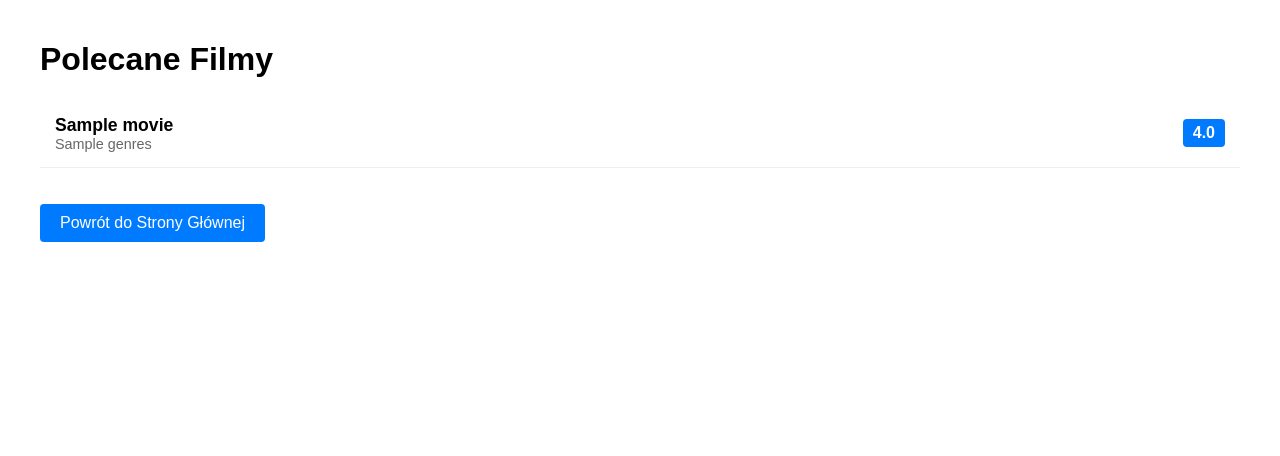
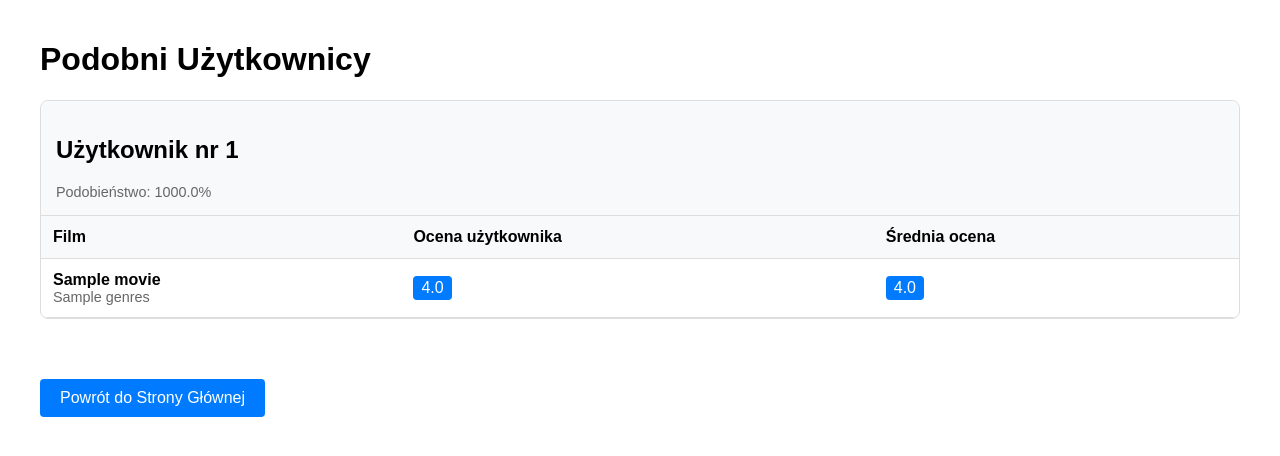
Before and after one commit to Wifalko/MovieLensRecommender, a Flask app: template templates/recommendations.html in a window 1280 px wide. Shown: the top 456 px of the page. Run offline with Flask 3, Linux system fonts and the light colour scheme; the template is opened without the code that fills it: most values are stand-ins (such as "Sample title", 1, 10 or a date in 2020); parts of the project's set-up code (start-up, migrations or seed data) failed here and were passed over.

Commit message:
saving and similar users

```diff
--- a/app.py
+++ b/app.py
@@ -5,6 +5,7 @@ import pandas as pd
 import numpy as np
 import os
 from data_processing import get_recommendations_for_user
+import json
 
 
 
@@ -46,7 +47,6 @@ def get_movie(movie_id):
     if len(movie) == 0:
         return jsonify({'error': 'Film nie został znaleziony'}), 404
 
-    # Oblicz średnią ocenę dla filmu
     avg_rating = data_ratings[data_ratings['MovieID'] == movie_id]['Rating'].mean()
 
     movie_data = {
@@ -89,6 +89,36 @@ def recommendations():
     user_recommendations = get_recommendations_for_user()
     return render_template('recommendations.html', recommended_movies=user_recommendations)
 
+@app.route('/get_saved_ratings')
+def get_saved_ratings():
+    try:
+        if os.path.exists('user_ratings.json'):
+            with open('user_ratings.json', 'r', encoding='utf-8') as file:
+                ratings = json.load(file)
+            return jsonify(ratings)
+        return jsonify([])
+    except Exception as e:
+        return jsonify({'error': str(e)}), 500
+
+@app.route('/delete_rating/<int:movie_id>', methods=['DELETE'])
+def delete_rating(movie_id):
+    try:
+        if os.path.exists('user_ratings.json'):
+            with open('user_ratings.json', 'r', encoding='utf-8') as file:
+                ratings = json.load(file)
+
+            # Filtruj oceny, usuwając ocenę dla danego filmu
+            ratings = [rating for rating in ratings if rating['MovieID'] != movie_id]
+
+            # Zapisz zaktualizowaną listę ocen
+            with open('user_ratings.json', 'w', encoding='utf-8') as file:
+                json.dump(ratings, file, indent=2)
+
+            return jsonify({'success': True})
+        return jsonify({'success': False, 'error': 'Plik z ocenami nie istnieje'}), 404
+    except Exception as e:
+        return jsonify({'success': False, 'error': str(e)}), 500
+
 RATINGS_FILE = 'user_ratings.json'
 
 def save_ratings_to_file():
--- a/templates/recommendations.html
+++ b/templates/recommendations.html
@@ -3,7 +3,7 @@
 <head>
     <meta charset="UTF-8">
     <meta name="viewport" content="width=device-width, initial-scale=1.0">
-    <title>Polecane Filmy</title>
+    <title>Podobni Użytkownicy</title>
     <style>
         body {
             font-family: Arial, sans-serif;
@@ -12,35 +12,55 @@
             padding: 20px;
         }
 
-        .movie-list {
-            list-style: none;
-            padding: 0;
+        .user-section {
+            margin-bottom: 40px;
+            border: 1px solid #ddd;
+            border-radius: 8px;
+            overflow: hidden;
         }
 
-        .movie-item {
+        .user-header {
+            background-color: #f8f9fa;
             padding: 15px;
-            border-bottom: 1px solid #eee;
-            display: flex;
-            justify-content: space-between;
-            align-items: center;
+            border-bottom: 1px solid #ddd;
+        }
+
+        .similarity-score {
+            color: #666;
+            font-size: 0.9em;
+        }
+
+        table {
+            width: 100%;
+            border-collapse: collapse;
+        }
+
+        th, td {
+            padding: 12px;
+            text-align: left;
+            border-bottom: 1px solid #ddd;
+        }
+
+        th {
+            background-color: #f8f9fa;
+            font-weight: bold;
+        }
+
+        .rating {
+            background-color: #007bff;
+            color: white;
+            padding: 3px 8px;
+            border-radius: 4px;
+            display: inline-block;
         }
 
         .movie-title {
             font-weight: bold;
-            font-size: 1.1em;
         }
 
         .movie-genres {
             color: #666;
             font-size: 0.9em;
-        }
-
-        .movie-rating {
-            background-color: #007bff;
-            color: white;
-            padding: 5px 10px;
-            border-radius: 4px;
-            font-weight: bold;
         }
 
         .back-link {
@@ -59,18 +79,44 @@
     </style>
 </head>
 <body>
-    <h1>Polecane Filmy</h1>
-    <ul class="movie-list">
-        {% for movie in recommended_movies %}
-        <li class="movie-item">
-            <div>
-                <div class="movie-title">{{ movie.Title }}</div>
-                <div class="movie-genres">{{ movie.Genres }}</div>
+    <h1>Podobni Użytkownicy</h1>
+
+    {% for user in recommended_movies %}
+    <div class="user-section">
+        <div class="user-header">
+            <h2>Użytkownik nr {{ user.UserId }}</h2>
+            <div class="similarity-score">
+                Podobieństwo: {{ "%.1f"|format(user.SimilarityScore * 100) }}%
             </div>
-            <span class="movie-rating">{{ "%.1f"|format(movie.Rating) }}</span>
-        </li>
-        {% endfor %}
-    </ul>
+        </div>
+        <table>
+            <thead>
+                <tr>
+                    <th>Film</th>
+                    <th>Ocena użytkownika</th>
+                    <th>Średnia ocena</th>
+                </tr>
+            </thead>
+            <tbody>
+                {% for movie in user.Recommendations %}
+                <tr>
+                    <td>
+                        <div class="movie-title">{{ movie.Title }}</div>
+                        <div class="movie-genres">{{ movie.Genres }}</div>
+                    </td>
+                    <td>
+                        <span class="rating">{{ "%.1f"|format(movie.UserRating) }}</span>
+                    </td>
+                    <td>
+                        <span class="rating">{{ "%.1f"|format(movie.AverageRating) }}</span>
+                    </td>
+                </tr>
+                {% endfor %}
+            </tbody>
+        </table>
+    </div>
+    {% endfor %}
+
     <a href="/" class="back-link">Powrót do Strony Głównej</a>
 </body>
 </html>
--- a/user_ratings.json
+++ b/user_ratings.json
@@ -1 +1 @@
-[{"UserID":9999,"MovieID":2571,"Rating":4.5,"Timestamp":"2025-01-09 13:43:13","Title":"Matrix, The (1999)","Genres":"Action|Sci-Fi|Thriller"},{"UserID":9999,"MovieID":132,"Rating":3.5,"Timestamp":"2025-01-09 13:43:21","Title":"Jade (1995)","Genres":"Thriller"},{"UserID":9999,"MovieID":2347,"Rating":4.5,"Timestamp":"2025-01-09 13:43:31","Title":"Pope of Greenwich Village, The (1984)","Genres":"Action"},{"UserID":9999,"MovieID":24,"Rating":4.5,"Timestamp":"2025-01-09 13:44:59","Title":"Powder (1995)","Genres":"Drama|Sci-Fi"},{"UserID":9999,"MovieID":260,"Rating":1.5,"Timestamp":"2025-01-09 13:45:09","Title":"Star Wars: Episode IV - A New Hope (1977)","Genres":"Action|Adventure|Fantasy|Sci-Fi"},{"UserID":9999,"MovieID":261,"Rating":4.5,"Timestamp":"2025-01-09 13:45:17","Title":"Little Women (1994)","Genres":"Drama"},{"UserID":9999,"MovieID":381,"Rating":4.5,"Timestamp":"2025-01-09 13:45:27","Title":"When a Man Loves a Woman (1994)","Genres":"Drama"},{"UserID":9999,"MovieID":90,"Rating":4.0,"Timestamp":"2025-01-09 13:45:36","Title":"Journey of August King, The (1995)","Genres":"Drama"}]
+[{"UserID":9999,"MovieID":2571,"Rating":4.5,"Timestamp":"2025-01-09 14:49:50","Title":"Matrix, The (1999)","Genres":"Action|Sci-Fi|Thriller"},{"UserID":9999,"MovieID":2480,"Rating":3.5,"Timestamp":"2025-01-09 14:50:55","Title":"Dry Cleaning (Nettoyage \u0155 sec) (1997)","Genres":"Drama"},{"UserID":9999,"MovieID":164,"Rating":4.5,"Timestamp":"2025-01-09 14:51:03","Title":"Devil in a Blue Dress (1995)","Genres":"Crime|Film-Noir|Mystery|Thriller"},{"UserID":9999,"MovieID":1901,"Rating":4.5,"Timestamp":"2025-01-09 14:51:10","Title":"Dear Jesse (1997)","Genres":"Documentary"},{"UserID":9999,"MovieID":385,"Rating":4.5,"Timestamp":"2025-01-09 14:51:20","Title":"Man of No Importance, A (1994)","Genres":"Drama"},{"UserID":9999,"MovieID":93,"Rating":1.0,"Timestamp":"2025-01-09 14:51:26","Title":"Vampire in Brooklyn (1995)","Genres":"Comedy|Romance"},{"UserID":9999,"MovieID":92,"Rating":1.0,"Timestamp":"2025-01-09 14:51:35","Title":"Mary Reilly (1996)","Genres":"Drama|Thriller"},{"UserID":9999,"MovieID":150,"Rating":2.5,"Timestamp":"2025-01-09 14:51:42","Title":"Apollo 13 (1995)","Genres":"Drama"}]
```
Also changed, not shown: data_processing.py (+23 -13 lines), templates/index.html (+95 -36 lines).
